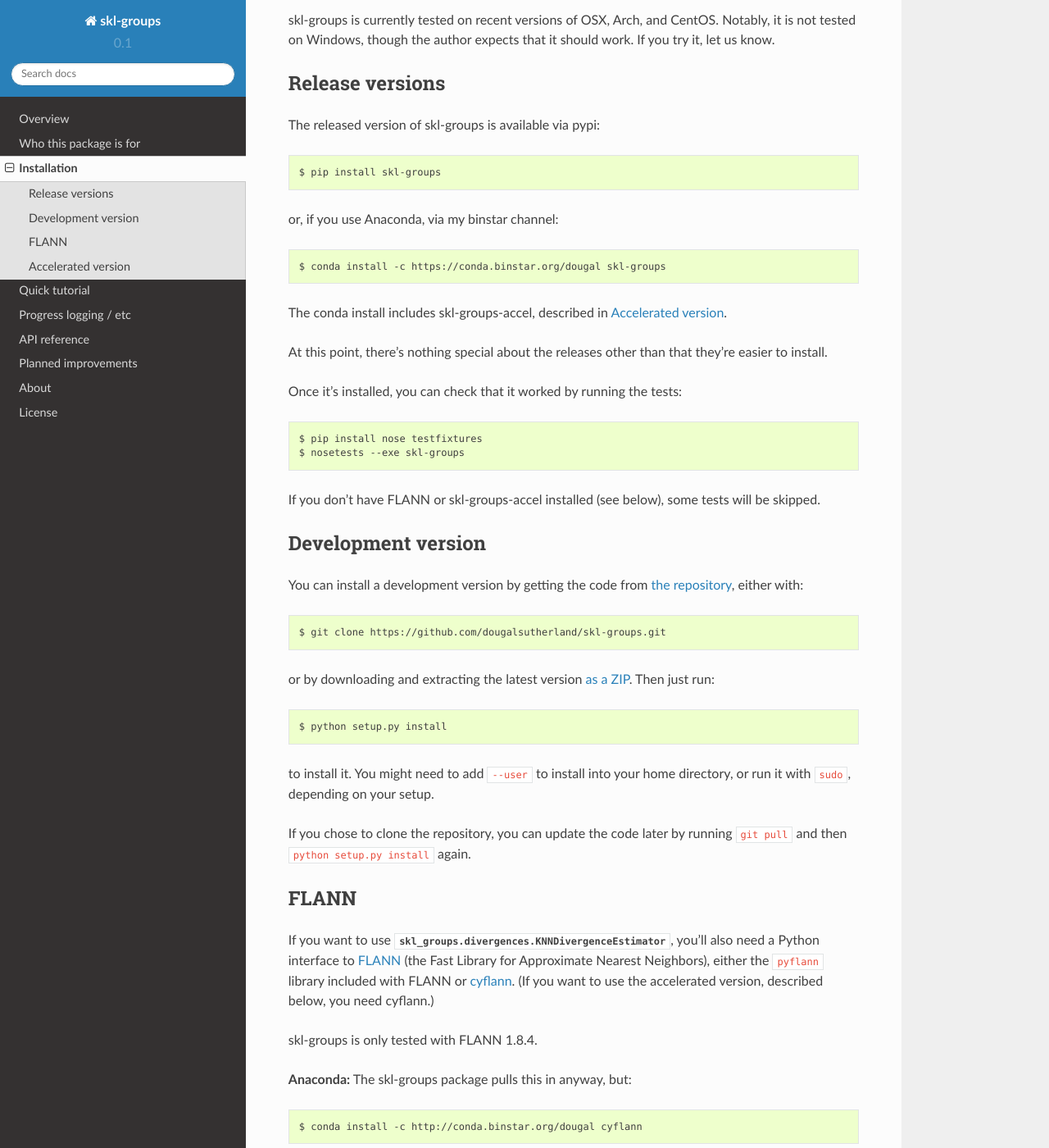
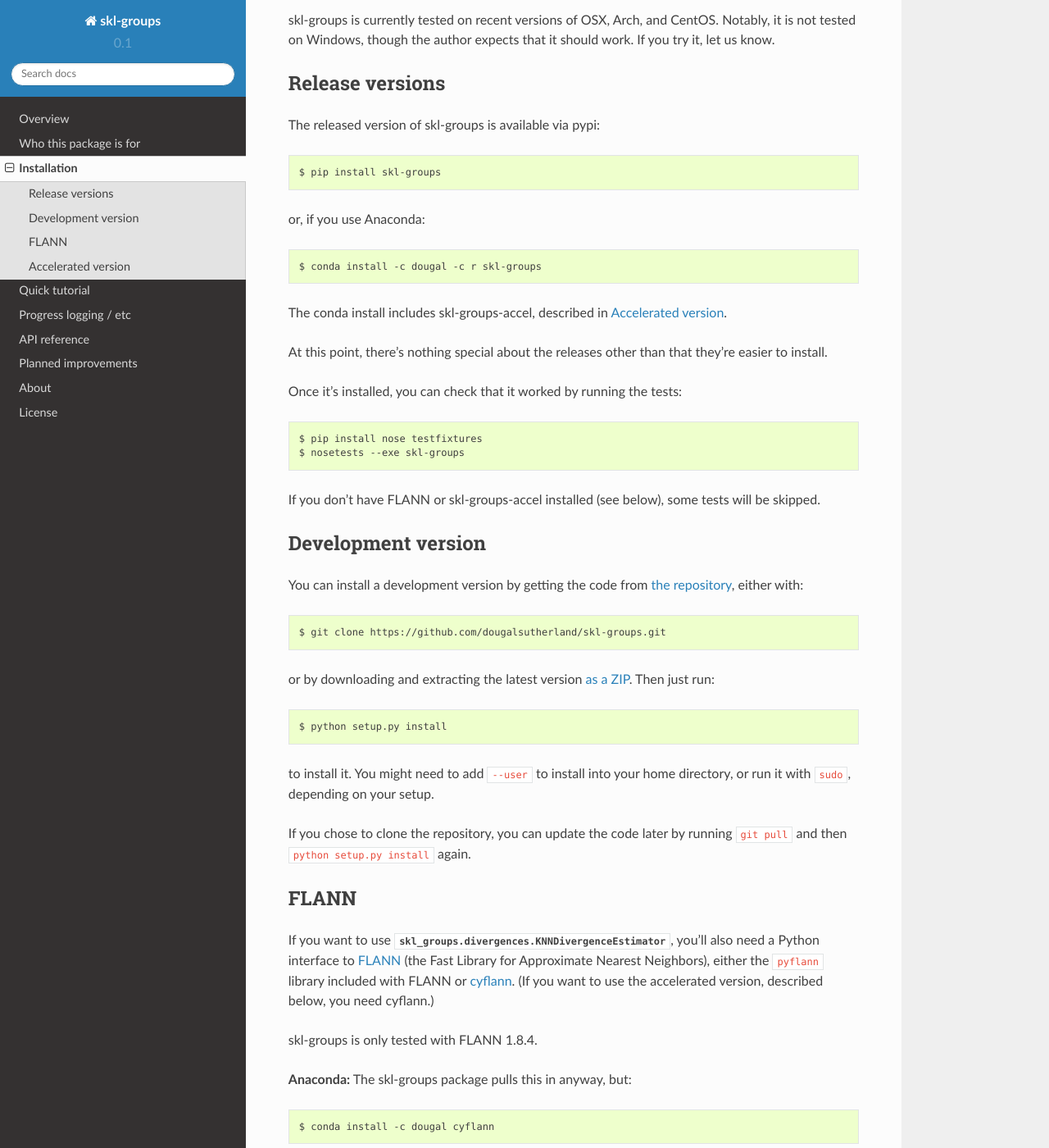
Before and after one commit to djsutherland/skl-groups, a Sphinx documentation site: the page built from docs/installation.rst, in a window 1280 px wide and 1400 px high, scrolled down 267 px. Shown: the whole window at 82% size. Built offline with Sphinx 7.4.7 and the Read the Docs theme 2.0.0, drawn with Linux system fonts in a browser that asks for light colours.

Commit message:
update install documentation

```diff
--- a/README.rst
+++ b/README.rst
@@ -31,7 +31,7 @@
 `in the documentation <https://dougalsutherland.github.io/skl-groups/installation.html>`_,
 but the short version is to do::
 
-    $ conda install -c https://conda.binstar.org/dougal skl-groups
+    $ conda install -c dougal -c r skl-groups
 
 if you use conda, or::
 
--- a/docs/installation.rst
+++ b/docs/installation.rst
@@ -25,9 +25,9 @@
 
     $ pip install skl-groups
 
-or, if you use Anaconda, via my binstar channel::
+or, if you use Anaconda::
 
-    $ conda install -c https://conda.binstar.org/dougal skl-groups
+    $ conda install -c dougal -c r skl-groups
 
 The conda install includes skl-groups-accel, described in :ref:`accel`.
 
```
Also changed, not shown: other parts of docs/installation.rst (+1 -1 lines).
